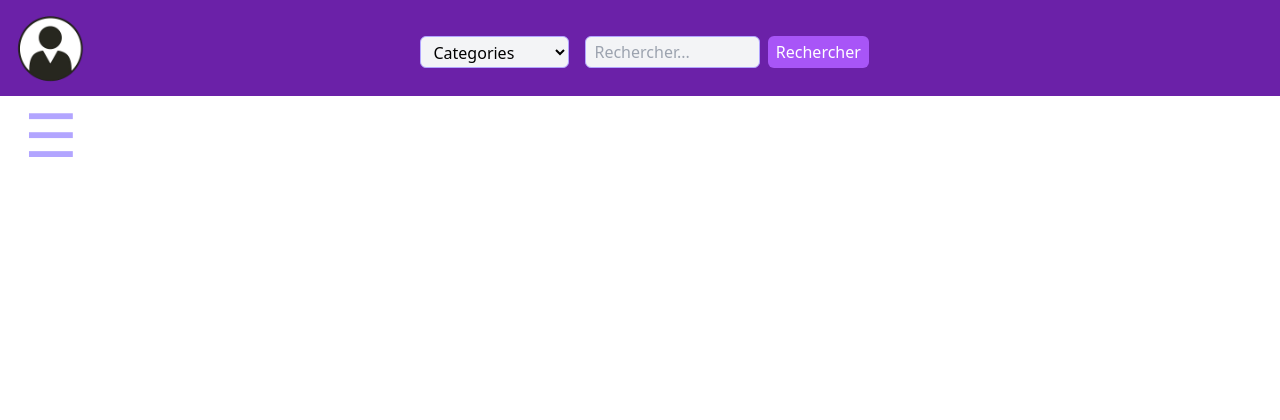
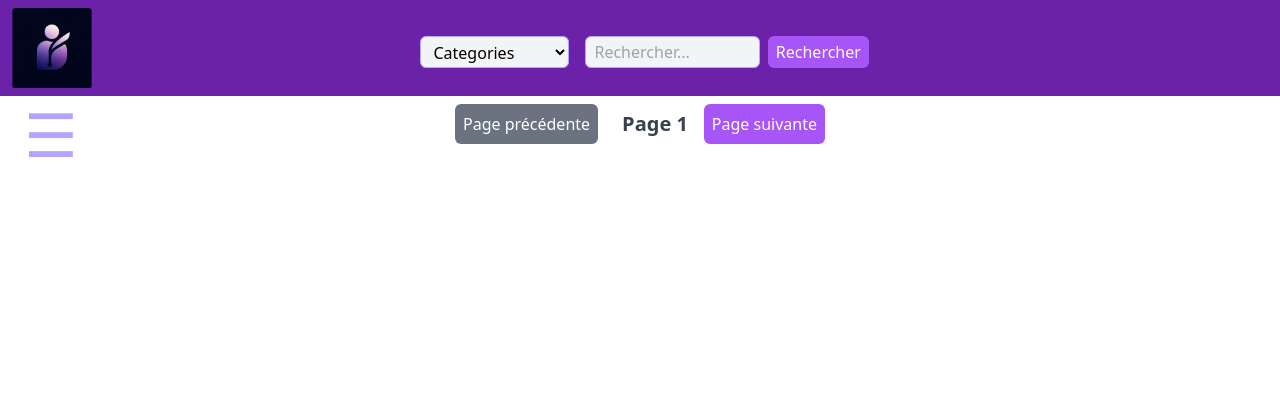
Before and after one commit to GeniusTom-Dev/projet-php-but-2, a PHP site: page /View/homepage.php in a window 1280 px wide. Shown: the top 420 px of the page. Run offline with PHP 8.4, Linux system fonts and the light colour scheme; data that the repository does not hold is empty; some libraries are stand-ins or nearby versions.

Commit message:
code cleaning

```diff
--- a/View/creationPost.php
+++ b/View/creationPost.php
@@ -3,7 +3,7 @@ session_start();
 require_once "../GFramework/autoloader.php";
 
 $_SESSION['suid'] = 1;
-$_SESSION['isAdmin'] = true;
+//$_SESSION['isAdmin'] = true;
 
 $controller = new controlCreatePosts($dbConn);
 $controller->checkCreatePost();
@@ -28,6 +28,6 @@ echo $controller->getCreatePost();
     </div>
 </div>
 
-<script src="/projet-php-but-2/html/script/scriptCreatePost.js"></script>
+<script src="/html/script/scriptCreatePost.js"></script>
 </body>
 </html>
--- a/View/enTete.php
+++ b/View/enTete.php
@@ -1,6 +1,6 @@
 <header class="flex justify-between items-center mb-2 bg-purple-800 p-2">
     <div class="w-20 h-auto transition-transform duration-300 hover:scale-125 ml-1">
-        <img src="/projet-php-but-2/html/images/profile-removebg-preview.png" alt="PP">
+        <img src="/html/images/logoecho.png" alt="Logo du site web Echo">
     </div>
     <div class="mx-auto flex items-center ">
         <?php include '../GFramework/searchBar/searchBar.php' ?>
--- a/View/homepage.php
+++ b/View/homepage.php
@@ -9,7 +9,7 @@ if (!isset($_SESSION['suid']) || !$dbUsers->selectById($_SESSION['suid'])->getCo
 }
 
 $_SESSION['suid'] = 2;
-$_SESSION['isAdmin'] = true;
+/*$_SESSION['isAdmin'] = true;*/
 $limitNbPosts = 10;
 
 if (isset($_GET['page'])) {
@@ -34,15 +34,7 @@ require_once "enTete.php";
 </div>
 
 <section class="h-screen w-full flex flex-col  items-center">
-    <?php // Bouton page précédente
-    if ($_GET['page'] > 1) { ?>
-        <div>
-            <form method="get">
-                <button name="page" value="<?= $_GET['page'] - 1 ?>">Page précédente</button>
-            </form>
-        </div>
-    <?php }
-
+<?php
     // Affichage répétitif des posts
     $posts = $dbPosts->select_SQLResult(null, null, null, null, null, $limitNbPosts, $_GET['page'], 'recent')->getContent();
     foreach ($posts as $post) {
@@ -57,15 +49,30 @@ require_once "enTete.php";
         echo $max;
     } else {
         $max = (int)($max / $limitNbPosts);
-    }
-    if ($_GET['page'] < $max) { ?>
+    }?>
+    <div class="flex flex-lign items-center mb-4">
         <div>
             <form method="get">
-                <button name="page" value="<?= $_GET['page'] + 1 ?>">Page suivante</button>
-            </form>
-        </div>
-    <?php } ?>
-    <script src="/projet-php-but-2/html/script/scriptShowPost.js"></script>
+                <button name="page" <?php if ($_GET['page'] == 1) echo "disabled" ?>
+    value="<?= $_GET['page'] - 1 ?>"
+    class="bg-purple-500 text-white p-2 rounded-md hover:bg-purple-700 mr-2 disabled:bg-gray-500 disabled:cursor-not-allowed">
+    Page précédente
+    </button>
+    </form>
+    </div>
+    <p class="text-gray-700 text-xl font-semibold mx-4"> Page <?php echo $_GET['page'] . ' ' ?> </p>
+    <div>
+        <form method="get">
+            <button name="page" <?php if ($_GET['page'] == $max) echo "disabled" ?>
+                    value="<?= $_GET['page'] + 1 ?>"
+
+                    class="bg-purple-500 text-white p-2 rounded-md hover:bg-purple-700 disabled:bg-gray-500 disabled:cursor-not-allowed">
+                Page suivante
+            </button>
+        </form>
+    </div>
+    </div>
+    <script src="/html/script/scriptShowPost.js"></script>
 </section>
 
 </body>
--- a/View/navbarTailswind.php
+++ b/View/navbarTailswind.php
@@ -34,7 +34,7 @@ if (isset($_POST["deconnect"])){
             <?php if(isset($_SESSION['suid'])) { ?>
             <a href="pageProfil.php?userProfile=<?= $userData['USERNAME'] ?>">
                 <img src="<?php if (empty($userData['USER_PROFIL_PIC'])){
-                    echo '/projet-php-but-2/html/images/profile-removebg-preview.png'; // Default Profile Pic
+                    echo '/html/images/defaultProfilePicture.png'; // Default Profile Pic
                 }
                 else{
                     echo $userData['USER_PROFIL_PIC']; // User specific Profile Pic
@@ -46,7 +46,7 @@ if (isset($_POST["deconnect"])){
                 </div>
             </a>
             <?php } else { ?>
-            <img src="/projet-php-but-2/html/images/profile-removebg-preview.png" alt="Avatar" class="block w-full rounded-full">
+            <img src="/html/images/defaultProfilePicture.png" alt="Avatar" class="block w-full rounded-full">
             <div class="absolute top-0 left-0 w-full h-full bg-black rounded-full bg-opacity-75 text-white text-center opacity-0 hover:opacity-100 transition-opacity">
                 <div class="flex items-center justify-center h-full">
                     <div class="text-2xl">Invité</div>
@@ -117,5 +117,4 @@ if (isset($_POST["deconnect"])){
     </div>
   </nav>
 
-  <script src="/projet-php-but-2/html/Script/navbar.js"></script>
-<!--  </body>-->
+  <script src="/html/script/navbar.js"></script>
--- a/controllers/controlGenerateComments.php
+++ b/controllers/controlGenerateComments.php
@@ -32,12 +32,12 @@ class controlGenerateComments
         <article
                 class="commentInterface w-full md:w-1/2 lg:w-1/3 xl:w-1/2 h-auto md:h-1/3 lg:h-auto xl:h-auto bg-gray-100 rounded-lg shadow-md p-6 mb-4">
             <header class="flex flex-lign items-center mb-2">
-                <form action="pageProfil.php" method="get"> <!-- Affichage page profil utilisateur -->
+                <form action="/View/pageProfil.php" method="get"> <!-- Affichage page profil utilisateur -->
                     <input type="hidden" name="userProfile" value="<?= $userData['USERNAME'] ?>">
                     <div class="w-100 h-100">
                         <?php
                         if (is_null($userData['USER_PROFIL_PIC'])) {
-                            echo '<img src="/projet-php-but-2/html/images/profile-removebg-preview.png" alt="PP" class="w-20 h-auto transition-transform duration-300 hover:scale-125 mr-1" onclick="submit()">';
+                            echo '<img src="/html/images/defaultProfilePicture.png" alt="Photo de profil par défaut" class="w-20 h-auto transition-transform duration-300 hover:scale-125 mr-1" onclick="submit()">';
                         } else {
                             echo '<img src="' . $userData['USER_PROFIL_PIC'] . ' onclick="submit()" " alt="PP" class="w-20 h-auto transition-transform duration-300 hover:scale-125 mr-1" onclick="submit()">';
                         }
@@ -49,10 +49,10 @@ class controlGenerateComments
                     <p>Follow | <?= $this->dbFollows->countFollower($commentData['USER_ID']) ?> followers</p>
                 </div>
 
-                <form action="/projet-php-but-2/View/affichagePostDetails.php" method="get">
+                <form action="/View/affichagePostDetails.php" method="get">
                     <!-- Affichage page détail post -->
                     <input name="detailsPost" type="hidden" value="<?= $postData['POST_ID'] ?>">
-                    <img src="/projet-php-but-2/html/images/fleches.svg" alt="growArrow"
+                    <img src="/html/images/fleches.svg" alt="growArrow"
                          class="growArrow w-10 h-auto transition-transform duration-300 hover:scale-125 ml-auto"
                          onclick="submit()">
                 </form>
--- a/controllers/controlGenerateFullPosts.php
+++ b/controllers/controlGenerateFullPosts.php
@@ -32,7 +32,7 @@ class controlGenerateFullPosts
                     <input type="hidden" name="userProfile" value="<?= $userData['USERNAME'] ?>">
                     <?php
                     if (is_null($userData['USER_PROFIL_PIC'])) {
-                        echo '<img src="/html/images/profile-removebg-preview.png" alt="PP" class="w-20 h-auto transition-transform duration-300 hover:scale-125 mr-1" onclick="submit()">';
+                        echo '<img src="/html/images/defaultProfilePicture.png" alt="PP" class="w-20 h-auto transition-transform duration-300 hover:scale-125 mr-1" onclick="submit()">';
                     } else {
                         echo '<img src="' . $userData['USER_PROFIL_PIC'] . '" alt="PP" class="w-20 h-auto transition-transform duration-300 hover:scale-125 mr-1" onclick="submit()">';
                     }
@@ -122,7 +122,7 @@ class controlGenerateFullPosts
         $owns = isset($_SESSION['suid']) && ( $_SESSION['isAdmin'] || $_SESSION['suid'] == $userID );
         ob_start();?>
         <div class="flex items-center mb-2">
-            <a href="pageProfil.php?userProfile=<?= $userID ?>"><img src="/html/images/profile-removebg-preview.png" alt="PP" class="w-20 h-auto transition-transform duration-300 hover:scale-125 mr-1"></a>
+            <a href="pageProfil.php?userProfile=<?= $userID ?>"><img src="/html/images/defaultProfilePicture.png" alt="PP" class="w-20 h-auto transition-transform duration-300 hover:scale-125 mr-1"></a>
             <p>@<?= $this->dbUsers->selectById($userID)->getContent()['USERNAME'] ?></p>
             <p class="w-full p-2 border border-[#b2a5ff] rounded-md"><?= $content ?></p>
             <?php if ($owns){?>
--- a/controllers/controlGeneratePosts.php
+++ b/controllers/controlGeneratePosts.php
@@ -34,7 +34,7 @@ class controlGeneratePosts
                     <div class="w-100 h-100">
                         <?php
                         if (is_null($userData['USER_PROFIL_PIC'])) {
-                            echo '<img src="/projet-php-but-2/html/images/profile-removebg-preview.png" onclick="submit()" alt="PP" class="w-20 h-auto transition-transform duration-300 hover:scale-125 mr-1">';
+                            echo '<img src="/projet-php-but-2/html/images/defaultProfilePicture.png" onclick="submit()" alt="PP" class="w-20 h-auto transition-transform duration-300 hover:scale-125 mr-1">';
                         } else {
                             echo '<img src="' . $userData['USER_PROFIL_PIC'] . '" alt="PP" class="w-20 h-auto transition-transform duration-300 hover:scale-125 mr-1" onclick="submit()">';
                         }
--- a/controllers/controlUser.php
+++ b/controllers/controlUser.php
@@ -31,7 +31,7 @@ class controlUser
                 <input type="hidden" name="userProfile" value="<?= $userData['USER_NAME'] ?>">
                 <div class="w-100 h-100">
                     <img src="<?php if (empty($userData['USER_PROFIL_PIC'])) {
-                        echo '/projet-php-but-2/html/images/profile-removebg-preview.png';
+                        echo '/projet-php-but-2/html/images/defaultProfilePicture.png';
                     } else {
                         echo $userData['USER_PROFIL_PIC'];
                     }
--- a/controllers/controlUserProfile.php
+++ b/controllers/controlUserProfile.php
@@ -30,7 +30,7 @@ class controlUserProfile
             <!-- Image de profil utilisateur -->
             <div class="profile-picture" id="profilePicture">
                 <img src="<?php if (empty($userData['USER_PROFIL_PIC'])){
-                    echo '/projet-php-but-2/html/images/profile-removebg-preview.png';
+                    echo '/projet-php-but-2/html/images/defaultProfilePicture.png';
                 }
                 else{
                     echo $userData['USER_PROFIL_PIC'];
```
Also changed, not shown: View/search.php (+1 -22 lines), html/images/defaultProfilePicture.png (renamed from html/images/profile-removebg-preview.png), html/script/navbar.js (renamed from html/Script/navbar.js), html/script/navbarAdmin.js (renamed from html/Script/navbarAdmin.js), html/script/script.js (renamed from html/Script/script.js), html/script/theme.js (renamed from html/Script/theme.js).
